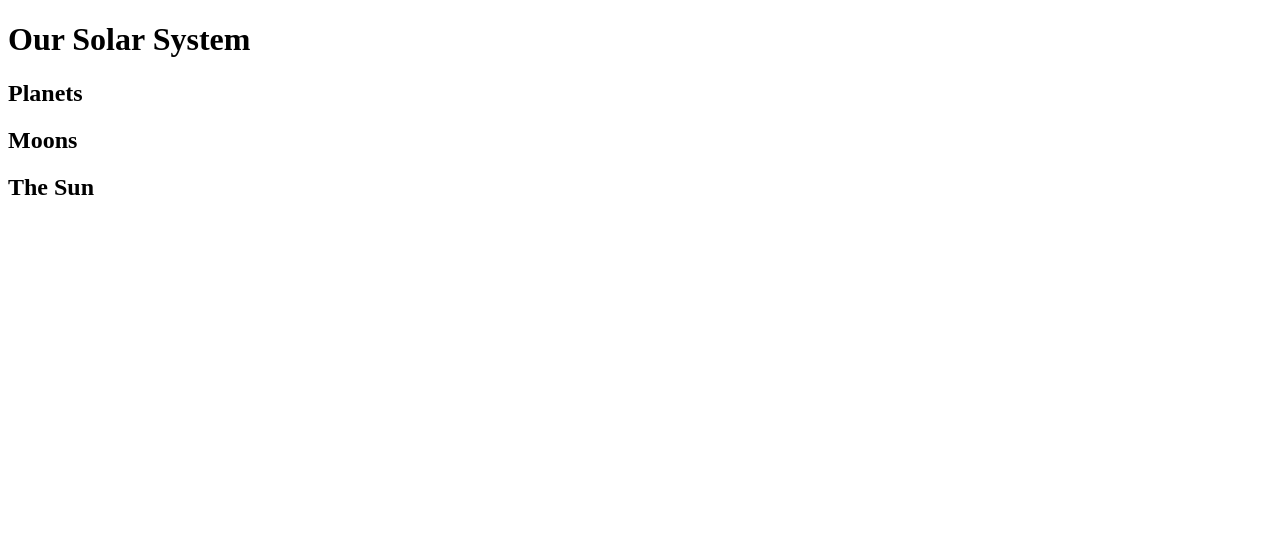
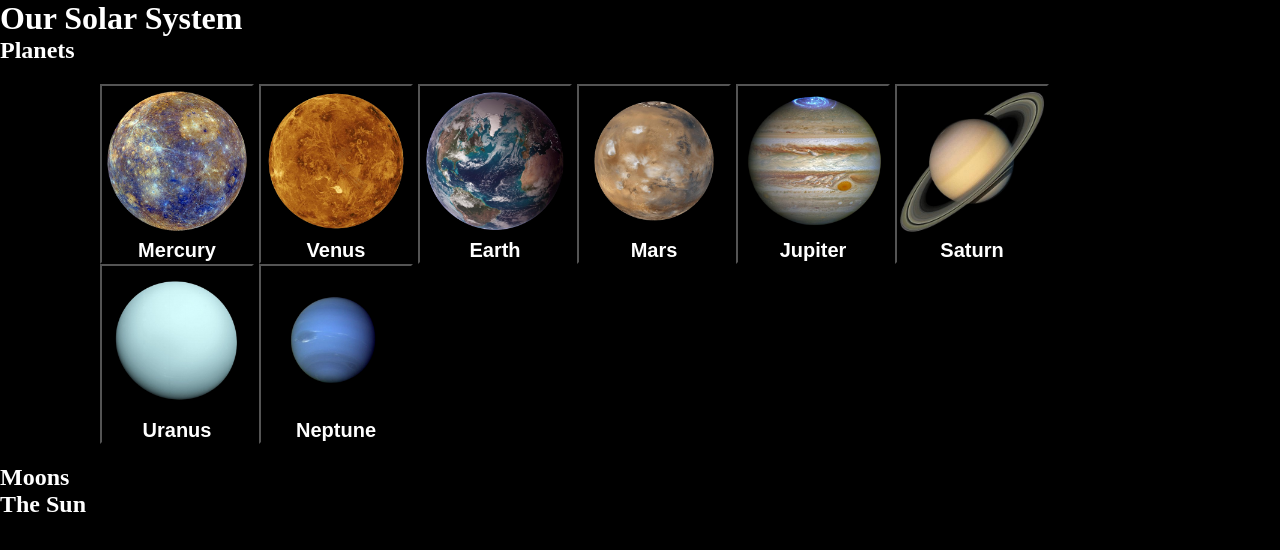
Before and after one commit to byt3marx/our-solar-system, a plain HTML site: page index.html in a window 1280 px wide. Drawn offline with Linux system fonts and the light colour scheme.

Commit message:
add buttons, divs and imgs to main html also some styling

```diff
--- a/index.html
+++ b/index.html
@@ -5,12 +5,34 @@
     <meta charset="utf-8">
     <title>Our Solar System</title>
 
+    <link rel="stylesheet" href="../our-solar-system/style.css">
+
   </head>
 
   <body>
     <h1>Our Solar System</h1>
+
     <h2>Planets</h2>
+     <div class="sections">
+      <button><img src="../our-solar-system/img/planets/main_mercury.png" alt="image of the planet Mercury" width="150px">
+        <div class="main-buttons">Mercury</div></button>
+      <button><img src="../our-solar-system/img/planets/main_venus.png" alt="image of the planet Venus" width="150px">
+        <div class="main-buttons">Venus</div></button>
+      <button><img src="../our-solar-system/img/planets/main_earth.png" alt="image of the planet Earth" width="150px">
+        <div class="main-buttons">Earth</div></button>
+      <button><img src="../our-solar-system/img/planets/main_mars.png" alt="image of the planet Mars" width="150px">
+        <div class="main-buttons">Mars</div></button>
+      <button><img src="../our-solar-system/img/planets/main_jupiter.png" alt="image of the planet Jupiter" width="150px">
+        <div class="main-buttons">Jupiter</div></button>
+      <button><img src="../our-solar-system/img/planets/main_saturn.png" alt="image of the planet Saturn" width="150px">
+        <div class="main-buttons">Saturn</div></button>
+      <button><img src="../our-solar-system/img/planets/main_uranus.png" alt="image of the planet Uranus" width="150px">
+        <div class="main-buttons">Uranus</div></button>
+      <button><img src="../our-solar-system/img/planets/main_neptune.png" alt="image of the planet Neptune" width="150px">
+        <div class="main-buttons">Neptune</div></button>
+      </div>
     <h2>Moons</h2>
+
     <h2>The Sun</h2>
 
 
--- a/style.css
+++ b/style.css
@@ -0,0 +1,33 @@
+*,
+*::before,
+*::after {
+  box-sizing: border-box;
+}
+
+
+* {
+  /*outline: 2px solid green;*/
+  background: black;
+  color: white;
+  margin: 0;
+  padding: 0;
+}
+
+div {
+  font-size: 20px;
+  font-weight: 600;
+}
+
+.main-buttons{
+  margin: 0px;
+
+}
+
+button:hover{
+  background-color: rgb(38, 51, 82);
+}
+
+.sections {
+  margin: 10px 50px;
+  padding: 10px 50px;
+}
```
Also changed, not shown: img/planets/main_earth.jpg (added), img/planets/main_earth.png (added), img/planets/main_jupiter.jpg (added), img/planets/main_jupiter.png (added), img/planets/main_mars.jpg (added), img/planets/main_mars.png (added), img/planets/main_mercury.jpg (added), img/planets/main_mercury.png (added), img/planets/main_neptune.jpg (added), img/planets/main_neptune.png (added), img/planets/main_saturn.jpg (added), img/planets/main_saturn.png (added), img/planets/main_uranus.jpg (added), img/planets/main_uranus.png (added), 2 more files.
